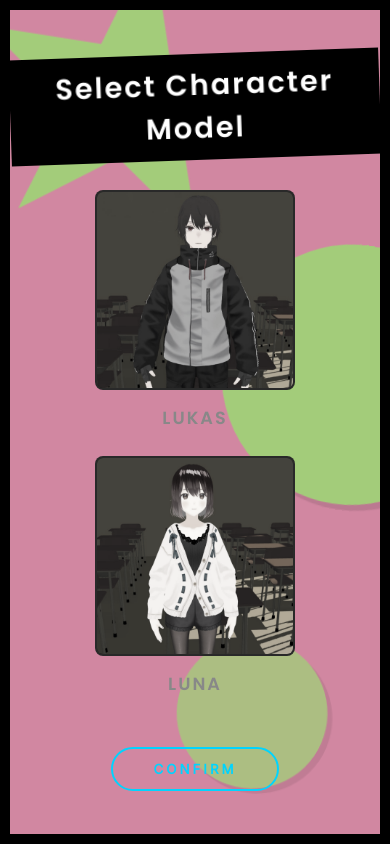
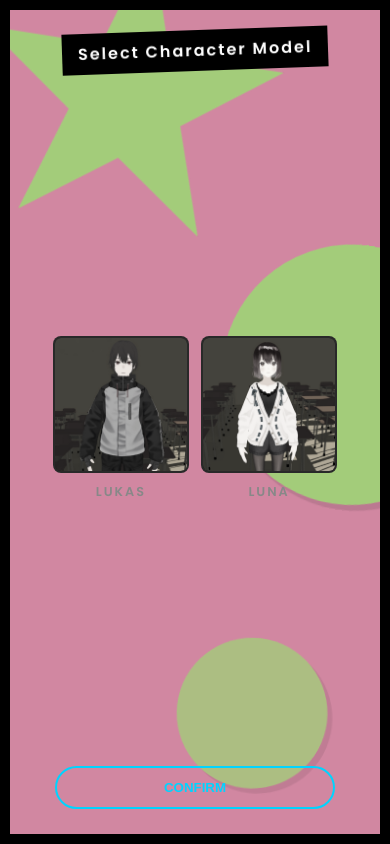
Before and after one commit to Anamol166/3d-avatar-assistant, a Flask app: page / in a window 390 px wide. Run offline with Flask 3, Linux system fonts and the light colour scheme; some libraries are stand-ins or nearby versions.

Commit message:
clean commit

```diff
--- a/app.py
+++ b/app.py
@@ -102,7 +102,7 @@ def chat():
 
         if 'choices' not in result or not result['choices']:
             print(f"API Error: {result}")
-            return jsonify({"response": "Luna's brain is offline. Check API credits!"})
+            return jsonify({"response": "Assistant brain is offline. Check API credits!"})
 
         ai_text = result['choices'][0]['message']['content']
         mood = "Neutral"
@@ -129,7 +129,7 @@ def chat():
         elif "[PDF_CONTENT:" in ai_text:
             chat_msg, rest = ai_text.split("[PDF_CONTENT:", 1)
             content = rest.split("]", 1)[0].strip()
-            pdf_res = create_pdf(content, title="Luna Assistant Report")
+            pdf_res = create_pdf(content, title="Assistant Report")
 
             if pdf_res.get("status") == "success":
                 ai_text = f"{chat_msg.strip()}\n\nBoss, I saved the content as a PDF ✅"
--- a/assets/main.js
+++ b/assets/main.js
@@ -56,6 +56,11 @@ let mouseTimer;
 let basePoseCaptured = false;
 let basePose = {};
 
+//Name
+function Name() {
+    return window.selectedCharacter === "male" ? "Lukas" : "Luna";
+}
+//--
 const { scene, camera, renderer, controls } = initScene();
 loadAvatar(scene, BONE_DATA);
 const lerp = (a, b, t) => a + (b - a) * t;
@@ -208,14 +213,14 @@ document.getElementById('sendBtn').onclick = async () => {
         setMood(data.mood);
         syncMood(data.mood);
 
-        chatBox.innerHTML += `<div class="ai-msg"><b>Luna:</b> ${data.response}</div>`;
+        chatBox.innerHTML += `<div class="ai-msg"><b>${Name()}:</b> ${data.response}</div>`;
         chatBox.scrollTop = chatBox.scrollHeight;
 
     } catch (err) {
         syncThinking(false);
         setThinking(false);
 
-        chatBox.innerHTML += `<div class="ai-msg">Error: Luna is offline 😢</div>`;
+        chatBox.innerHTML += `<div class="ai-msg">Error:${name} is offline 😢</div>`;
     }
 };
 window.handleCommand = (cmd) => {
--- a/assets/splash.css
+++ b/assets/splash.css
@@ -1,4 +1,6 @@
 @import url('https://fonts.googleapis.com/css2?family=Inter&family=Poppins:wght@600&display=swap');
+
+/* ANIMATIONS */
 
 #character-select h2 {
     animation: titleDrop 0.8s cubic-bezier(0.175, 0.885, 0.32, 1.275) forwards;
@@ -9,13 +11,8 @@
     animation: fadeSlideUp 0.6s ease-out forwards;
 }
 
-.char-option:nth-child(1) {
-    animation-delay: 0.4s;
-}
-
-.char-option:nth-child(2) {
-    animation-delay: 0.6s;
-}
+.char-option:nth-child(1) { animation-delay: 0.4s; }
+.char-option:nth-child(2) { animation-delay: 0.6s; }
 
 #confirmBtn {
     opacity: 0;
@@ -23,10 +20,12 @@
     animation-delay: 1s;
 }
 
+/*  BACKGROUND */
+
 .cartoon-bg {
     position: absolute;
     inset: 0;
-    background-color: #d187a1; /* That dusty pink from your sample */
+    background-color: #d187a1;
     z-index: -1;
     overflow: hidden;
 }
@@ -44,8 +43,7 @@
     height: 300px;
     top: -100px;
     left: -50px;
-    background-color: #a3cc7a;
-    clip-path: polygon(50% 0%, 61% 35%, 98% 35%, 68% 57%, 79% 91%, 50% 70%, 21% 91%, 32% 57%, 2% 35%, 39% 35%); /* Makes it look like your star! */
+    clip-path: polygon(50% 0%, 61% 35%, 98% 35%, 68% 57%, 79% 91%, 50% 70%, 21% 91%, 32% 57%, 2% 35%, 39% 35%);
 }
 
 .mid-right {
@@ -66,31 +64,128 @@
 }
 
 @keyframes cartoon-float {
-    0%, 100% {
-        transform: translate(0, 0) rotate(0deg) scale(1);
-    }
-    50% {
-        transform: translate(20px, 40px) rotate(10deg) scale(1.05);
-    }
+    0%, 100% { transform: translate(0,0) rotate(0deg) scale(1); }
+    50% { transform: translate(20px,40px) rotate(10deg) scale(1.05); }
 }
+
+/* MAIN LAYOUT FIX  */
 
 #character-select {
     position: fixed;
     inset: 0;
     display: none;
     flex-direction: column;
+    justify-content: space-between;
+    align-items: center;
+    z-index: 10000;
+    text-align: center;
+    border: 10px solid #000;
+    box-sizing: border-box;
+    padding: 10px;
+    overflow: hidden;
+}
+
+/* TITLE */
+#character-select h2 {
+    background: #000;
+    padding: 8px 16px;
+    color: #fff;
+    transform: rotate(-2deg);
+    font-family: 'Poppins', sans-serif;
+    letter-spacing: 2px;
+    font-size: clamp(1rem, 4vw, 1.8rem);
+    margin-top: 10px;
+}
+
+/*  SELECTION AREA */
+
+.selection-container {
+    flex: 1;
+    width: 100%;
+    display: flex;
     justify-content: center;
     align-items: center;
-    z-index: 10000;
-    border: 10px solid #000;
+    gap: clamp(10px, 3vw, 50px);
+    flex-wrap: wrap;
+    padding: 10px;
+    box-sizing: border-box;
 }
 
-#character-select h2 {
-    background: #000;
-    padding: 10px 20px;
-    color: #fff;
-    transform: rotate(-2deg);
+/* CARD */
+.char-option {
+    display: flex;
+    flex-direction: column;
+    align-items: center;
+    gap: 10px;
+    cursor: pointer;
 }
+
+.char-card {
+    width: clamp(120px, 35vw, 200px);
+    height: clamp(120px, 35vw, 200px);
+    background: #111;
+    border: 2px solid rgba(255,255,255,0.1);
+    border-radius: 8px;
+    overflow: hidden;
+}
+
+.char-card img {
+    width: 100%;
+    height: 100%;
+    object-fit: cover;
+    filter: grayscale(80%);
+    transition: 0.4s;
+}
+
+.char-option label {
+    font-family: 'Poppins', sans-serif;
+    letter-spacing: 2px;
+    font-size: clamp(0.8rem, 3vw, 1.1rem);
+    color: #888;
+    text-transform: uppercase;
+}
+
+/* SELECTED */
+.char-option.selected .char-card {
+    border-color: #00d4ff;
+    box-shadow: 0 0 15px rgba(0,212,255,0.4),
+                inset 0 0 15px rgba(0,212,255,0.2);
+    transform: scale(1.05);
+}
+
+.char-option.selected img {
+    filter: grayscale(0%) contrast(1.1);
+}
+
+.char-option.selected label {
+    color: #00d4ff;
+    text-shadow: 0 0 10px rgba(0,212,255,0.8);
+}
+
+/*  BUTTON */
+
+#confirmBtn {
+    margin-bottom: 15px;
+    width: min(280px, 85vw);
+    background: transparent;
+    border: 2px solid #00d4ff;
+    color: #00d4ff;
+    padding: 12px 20px;
+    border-radius: 50px;
+    font-weight: bold;
+    cursor: pointer;
+    text-transform: uppercase;
+    transition: 0.3s;
+}
+
+#confirmBtn:hover {
+    background: #00d4ff;
+    color: #000;
+    box-shadow: 0 0 15px #00d4ff;
+}
+
+/* SPLASH */
+
 #splash {
     position: fixed;
     width: 100%;
@@ -114,14 +209,8 @@
     font-family: 'Poppins', sans-serif;
 }
 
-.A {
-    animation: rise 0.6s ease forwards;
-}
-
-.I {
-    animation: rise 0.6s ease forwards;
-    animation-delay: 0.5s;
-}
+.A { animation: rise 0.6s ease forwards; }
+.I { animation: rise 0.6s ease forwards; animation-delay: 0.5s; }
 
 .text {
     display: block;
@@ -133,226 +222,33 @@
     font-family: 'Inter', sans-serif;
 }
 
-.hidden {
-    display: none;
-}
+.hidden { display: none; }
 
-#character-select {
-    position: fixed;
-    inset: 0;
-    background: rgba(0, 0, 0, 0.95);
-    display: flex;
-    flex-direction: column;
-    justify-content: center;
-    align-items: center;
-    gap: 30px;
-    z-index: 9998;
-    text-align: center;
-}
-
-#character-select h2 {
-    font-family: 'Poppins', sans-serif;
-    color: white;
-    letter-spacing: 2px;
-    font-size: 1.8rem;
-}
-
-.selection-container {
-    display: flex;
-    gap: 50px;
-    justify-content: center;
-    align-items: center;
-    flex-wrap: wrap;
-}
-
-.char-option {
-    display: flex;
-    flex-direction: column;
-    align-items: center;
-    gap: 15px;
-}
-
-.char-option {
-    display: flex;
-    flex-direction: column;
-    align-items: center;
-    gap: 15px;
-    cursor: pointer;
-    transition: transform 0.3s ease;
-}
-
-.char-card {
-    width: 200px;
-    height: 200px;
-    background: #111;
-    border: 2px solid rgba(255, 255, 255, 0.1);
-    border-radius: 8px;
-    overflow: hidden;
-    position: relative;
-    transition: all 0.4s cubic-bezier(0.175, 0.885, 0.32, 1.275);
-}
-
-.char-card img {
-    width: 100%;
-    height: 100%;
-    object-fit: cover;
-    filter: grayscale(80%);
-    transition: 0.4s;
-}
-
-.char-option label {
-    font-family: 'Poppins', sans-serif;
-    letter-spacing: 2px;
-    font-size: 1.1rem;
-    color: #888;
-    text-transform: uppercase;
-    transition: 0.3s;
-}
-
-.char-option.selected .char-card {
-    border-color: #00d4ff;
-    box-shadow: 0 0 15px rgba(0, 212, 255, 0.4),
-                inset 0 0 15px rgba(0, 212, 255, 0.2);
-    transform: scale(1.05);
-}
-
-.char-option.selected img {
-    filter: grayscale(0%) contrast(1.1);
-}
-
-.char-option.selected label {
-    color: #00d4ff;
-    text-shadow: 0 0 10px rgba(0, 212, 255, 0.8);
-}
-
-
-.char-option:hover .char-card {
-    border-color: rgba(0, 212, 255, 0.5);
-}
-
-#confirmBtn {
-    margin-top: 20px;
-    background: transparent;
-    border: 1px solid #00d4ff;
-    color: #00d4ff;
-    padding: 10px 60px;
-    font-family: 'Inter', sans-serif;
-    text-transform: uppercase;
-    letter-spacing: 3px;
-    cursor: pointer;
-    transition: 0.3s;
-}
-
-#confirmBtn:hover {
-    background: #00d4ff;
-    color: #000;
-    box-shadow: 0 0 20px rgba(0, 212, 255, 0.6);
-}
-
-.char-card.selected {
-    border-color: #00d4ff;
-    background: rgba(0, 212, 255, 0.2);
-    box-shadow: 0 0 20px rgba(0, 212, 255, 0.4);
-}
-
-.char-card span {
-    font-size: 3rem;
-}
-
-.char-card label {
-    cursor: pointer;
-    font-weight: bold;
-    letter-spacing: 1px;
-}
-
-#confirmBtn {
-    background: transparent;
-    border: 2px solid #00d4ff;
-    color: #00d4ff;
-    padding: 12px 40px;
-    border-radius: 50px;
-    font-weight: bold;
-    cursor: pointer;
-    transition: 0.3s;
-    text-transform: uppercase;
-}
-
-#confirmBtn:hover {
-    background: #00d4ff;
-    color: #000;
-    box-shadow: 0 0 15px #00d4ff;
-}
-
+/*  KEYFRAMES  */
 
 @keyframes titleDrop {
-    0% {
-        transform: translateY(-100px) rotate(-2deg); /* Added the tilt from the cartoon style */
-        opacity: 0;
-    }
-    100% {
-        transform: translateY(0) rotate(-2deg);
-        opacity: 1;
-    }
+    0% { transform: translateY(-100px) rotate(-2deg); opacity: 0; }
+    100% { transform: translateY(0) rotate(-2deg); opacity: 1; }
 }
 
 @keyframes fadeSlideUp {
-    0% {
-        transform: translateY(50px);
-        opacity: 0;
-    }
-    100% {
-        transform: translateY(0);
-        opacity: 1;
-    }
+    0% { transform: translateY(50px); opacity: 0; }
+    100% { transform: translateY(0); opacity: 1; }
 }
 
 @keyframes rise {
-    to {
-        opacity: 1;
-        transform: translateY(0);
-    }
+    to { opacity: 1; transform: translateY(0); }
 }
 
 @keyframes fadeIn {
-    to {
-        opacity: 1;
-        transform: translateY(0);
-    }
+    to { opacity: 1; transform: translateY(0); }
 }
+
 .box {
     animation: fadeOut 1s ease forwards;
-    animation-delay: 2.5s; /* after all animations finish */
+    animation-delay: 2.5s;
 }
 
 @keyframes fadeOut {
-    to {
-        opacity: 0;
-        transform: translateY(-20px);
-    }
+    to { opacity: 0; transform: translateY(-20px); }
 }
-@media (max-width: 600px) {
-
-    #splash {
-        padding: 0;
-        display: flex;
-        justify-content: center;
-        align-items: center;
-    }
-
-    .logo {
-        text-align: center;
-        font-size: clamp(2rem, 8vw, 3rem);
-    }
-
-    .text {
-        font-size: clamp(1rem, 4vw, 1.5rem);
-    }
-
-}
-
-@media (max-width: 600px) {
-    .selection-container {
-        flex-direction: column;
-        gap: 25px;
-    }
-}
--- a/assets/style.css
+++ b/assets/style.css
@@ -1,3 +1,5 @@
+@import url('https://fonts.googleapis.com/css2?family=Inter&family=Poppins:wght@600&display=swap');
+
 * {
     box-sizing: border-box;
     margin: 0;
@@ -21,26 +23,22 @@ body {
     width: 100vw;
     color: #eee;
 }
-/* Add this to your splash.css */
+
 .hidden {
     display: none !important;
 }
 
 #character-select {
     position: fixed;
-    top: 0;
-    left: 0;
-    width: 100%;
-    height: 100%;
-    background: rgba(0, 0, 0, 0.9); /* Slight transparency looks better */
+    inset: 0;
+    background: rgba(0, 0, 0, 0.9);
     color: white;
-    display: none; /* JS will change this to flex */
+    display: none;
     justify-content: center;
     align-items: center;
-    z-index: 10000; /* Ensure it is above everything else */
+    z-index: 10000;
 }
 
-/* Ensure the box doesn't stay invisible if you reuse it */
 .box {
     animation: fadeOut 1s ease forwards;
     animation-delay: 2.5s;
@@ -240,30 +207,10 @@ button#sendBtn:active {
     top: 20px;
     width: 180px;
     background: rgba(15, 15, 15, 0.85);
-    backdrop-filter: blur(12px);
     padding: 16px;
     border-radius: 16px;
-    color: white;
-    font-family: 'Inter', sans-serif;
-    border: 1px solid rgba(255, 255, 255, 0.1);
     border-left: 4px solid #00d4ff;
     z-index: 100;
-    pointer-events: none;
-}
-
-#status-text {
-    font-size: 10px;
-    font-weight: 700;
-    letter-spacing: 1px;
-    text-transform: uppercase;
-    display: block;
-    margin-bottom: 2px;
-}
-
-#mood-display {
-    font-weight: 500;
-    font-size: 14px;
-    opacity: 0.9;
 }
 
 .bar-bg {
@@ -279,127 +226,42 @@ button#sendBtn:active {
     width: 60%;
     height: 100%;
     background: #00d4ff;
-    transition: width 0.8s cubic-bezier(0.4, 0, 0.2, 1), background-color 0.4s ease;
-    box-shadow: 0 0 10px rgba(0, 212, 255, 0.3);
 }
 
-#command-bar {
-    padding: 12px 20px;
-    display: flex;
-    justify-content: center;
-    align-items: center;
-    background: rgba(0, 255, 204, 0.02);
-    border-top: 1px solid rgba(255, 255, 255, 0.05);
-    position: relative;
-}
-#commandBtn {
-    background: transparent;
-    border: 1px solid rgba(0, 255, 204, 0.3);
-    color: var(--secondary-neon);
-    font-family: 'Fira Code', monospace;
-    font-size: 10px;
-    padding: 6px 16px;
-    border-radius: 20px;
-    cursor: pointer;
-    transition: all 0.3s ease;
-    letter-spacing: 1px;
-    text-transform: uppercase;
-}
-
-#commandBtn:hover {
-    background: rgba(0, 255, 204, 0.1);
-    border-color: var(--secondary-neon);
-    box-shadow: 0 0 15px rgba(0, 255, 204, 0.2);
-    transform: translateY(-1px);
-}
-
-/*Mobile*/
 @media (max-width: 768px) {
-    body {
-        overflow: hidden;
-    }
-
-    #chat-button {
-        width: 60px;
-        height: 60px;
-        font-size: 20px;
-        bottom: 18px;
-        right: 18px;
-        position: fixed;
-    }
-
     #chat-container {
         position: fixed;
         bottom: 10px;
         right: 10px;
+        width: 95%;
+        height: 60%;
+        max-width: 100%;
         z-index: 100;
     }
 
-    #chat-header {
-        padding: 16px;
-        font-size: 10px;
-        letter-spacing: 2px;
-    }
-
-    #chat-messages {
-        padding: 16px;
-        gap: 12px;
-    }
-
-    .user-msg,
-    .ai-msg {
-        font-size: 13px;
-        max-width: 90%;
-    }
-
-    #chat-input-area {
-        padding: 14px;
-        gap: 10px;
-    }
-
-    input {
-        padding: 12px 14px;
-        font-size: 14px;
-    }
-
-    button#sendBtn {
-        width: 44px;
-        height: 44px;
+    #chat-button {
+        bottom: 18px;
+        right: 18px;
     }
 
     #ai-mood-panel {
-        position: fixed;
-        top: 10px;
-        right: 10px;
-        z-index: 50;
-    }
-
-    #mood-display {
-        font-size: 12px;
-    }
-
-    #three-canvas {
-        width: 100%;
-        height: 100%;
+        width: 130px;
+        position: relative;
+        z-index: 5;
     }
 }
 
 @media (max-width: 420px) {
     #chat-container {
-        position: fixed;
-        bottom: 10px;
-        right: 10px;
+        width: 95%;
+        height: 60%;
+        right: 2.5%;
         z-index: 100;
-    }
-
-    #chat-button {
-        width: 60px;
-        height: 60px;
-        font-size: 18px;
-        position: fixed;
     }
 
     #ai-mood-panel {
         width: 130px;
+        position: relative;
+        z-index: 5;
     }
 }
--- a/assets/ui.js
+++ b/assets/ui.js
@@ -76,6 +76,7 @@ function setChar(element, gender) {
     window.selectedCharacter = gender;
     console.log("Selected Model:", gender);
 }
+
 document.querySelectorAll('.char-card').forEach(card => {
     card.addEventListener('mousemove', (e) => {
         const rect = card.getBoundingClientRect();
--- a/templates/main.html
+++ b/templates/main.html
@@ -6,6 +6,7 @@
     <title>AI Assistant</title>
     <link rel="stylesheet" href="/assets/style.css">
     <link rel="stylesheet" href="assets/splash.css">
+
     <script type="importmap">
     {
         "imports": {
@@ -14,9 +15,11 @@
         }
     }
     </script>
+
     <script type="module" src="/assets/main.js"></script>
 </head>
 <body>
+
     <div id="splash">
         <div class="box">
             <div class="logo">
@@ -26,6 +29,7 @@
             </div>
         </div>
     </div>
+
     <div id="character-select" class="hidden">
         <div class="cartoon-bg">
             <div class="blob top-left"></div>
@@ -33,7 +37,9 @@
             <div class="blob mid-right"></div>
             <div class="blob top-right"></div>
         </div>
+
         <h2>Select Character Model</h2>
+
         <div class="selection-container">
             <div class="char-option" onclick="setChar(this, 'male')">
                 <div class="char-card">
@@ -49,19 +55,27 @@
                 <label>Luna</label>
             </div>
         </div>
+
         <button id="confirmBtn">Confirm</button>
     </div>
+
     <div id="chat-button">💬</div>
+
     <div id="character-container">
         <canvas id="three-canvas"></canvas>
     </div>
+
     <div id="chat-container">
+
         <div id="chat-header">AI ASSISTANT</div>
-    <div id="close" class="close-btn"> x </div>
-    <div id="chat-messages">Link established...</div>
+        <div id="close" class="close-btn">x</div>
+
+        <div id="chat-messages">
+            Link established...
+        </div>
+
         <div id="command-bar">
-      <div id="command-menu" class="command-popup">
-    </div>
+            <div id="command-menu" class="command-popup"></div>
             <button id="commandBtn">> EXECUTE COMMAND</button>
         </div>
 
@@ -69,15 +83,22 @@
             <input type="text" id="userInput" placeholder="Type your message...">
             <button id="sendBtn">Send</button>
         </div>
+
     </div>
-</div>
+
     <script src="/assets/ui.js"></script>
+
     <div id="ai-mood-panel">
         <div style="font-size: 10px; color: #888;">AI STATUS</div>
         <div id="status-text" style="font-weight: bold; color: #00d4ff;">IDLE</div>
+
         <div style="margin-top: 10px; font-size: 10px; color: #888;">MOOD</div>
         <div id="mood-display" style="font-size: 18px; font-weight: bold;">NEUTRAL</div>
-    <div class="bar-bg"><div id="mood-fill"></div></div>
+
+        <div class="bar-bg">
+            <div id="mood-fill"></div>
         </div>
+    </div>
+
 </body>
 </html>
```
Also changed, not shown: other parts of assets/style.css (+45 -76 lines). Lines whose indentation alone changed are shown as unchanged.
